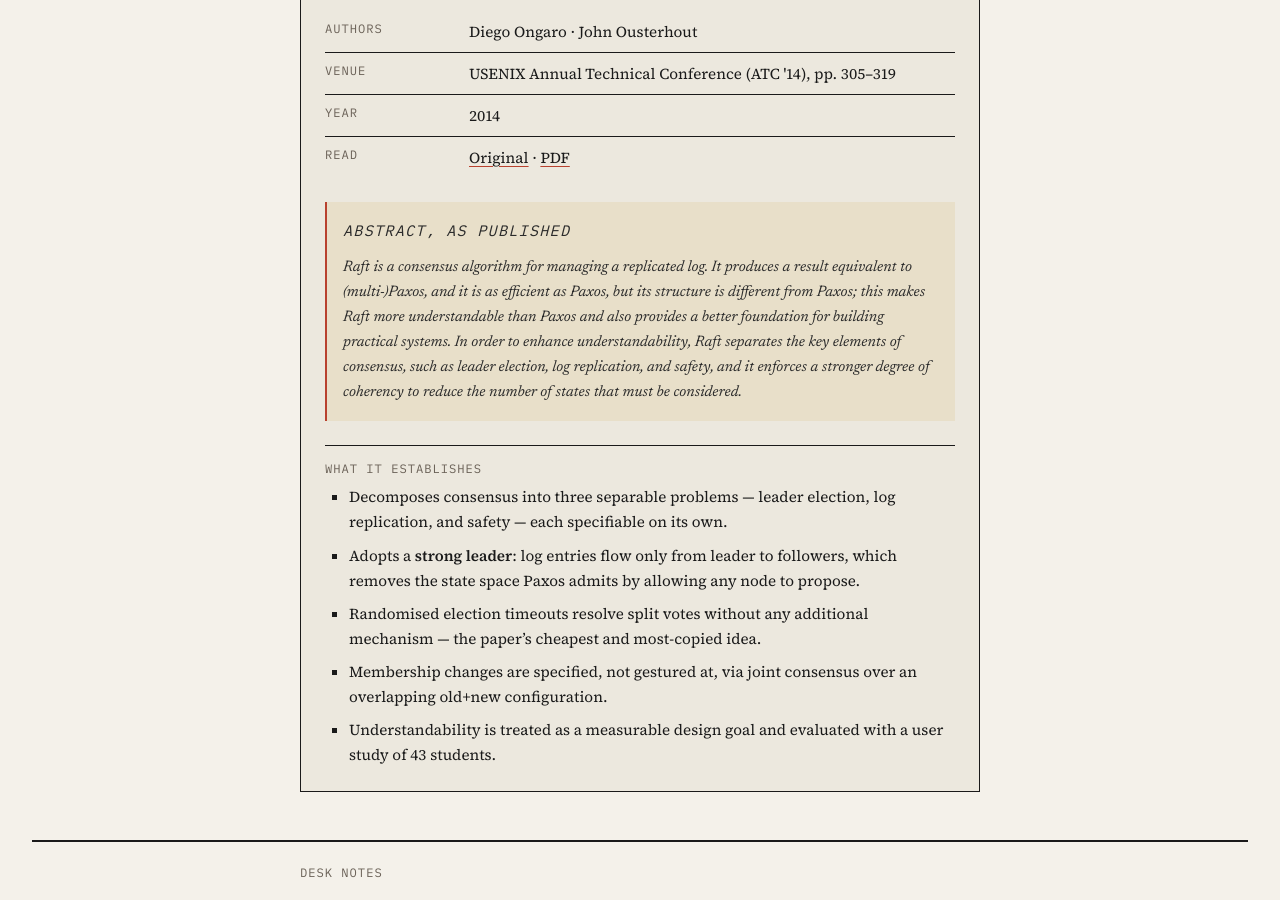
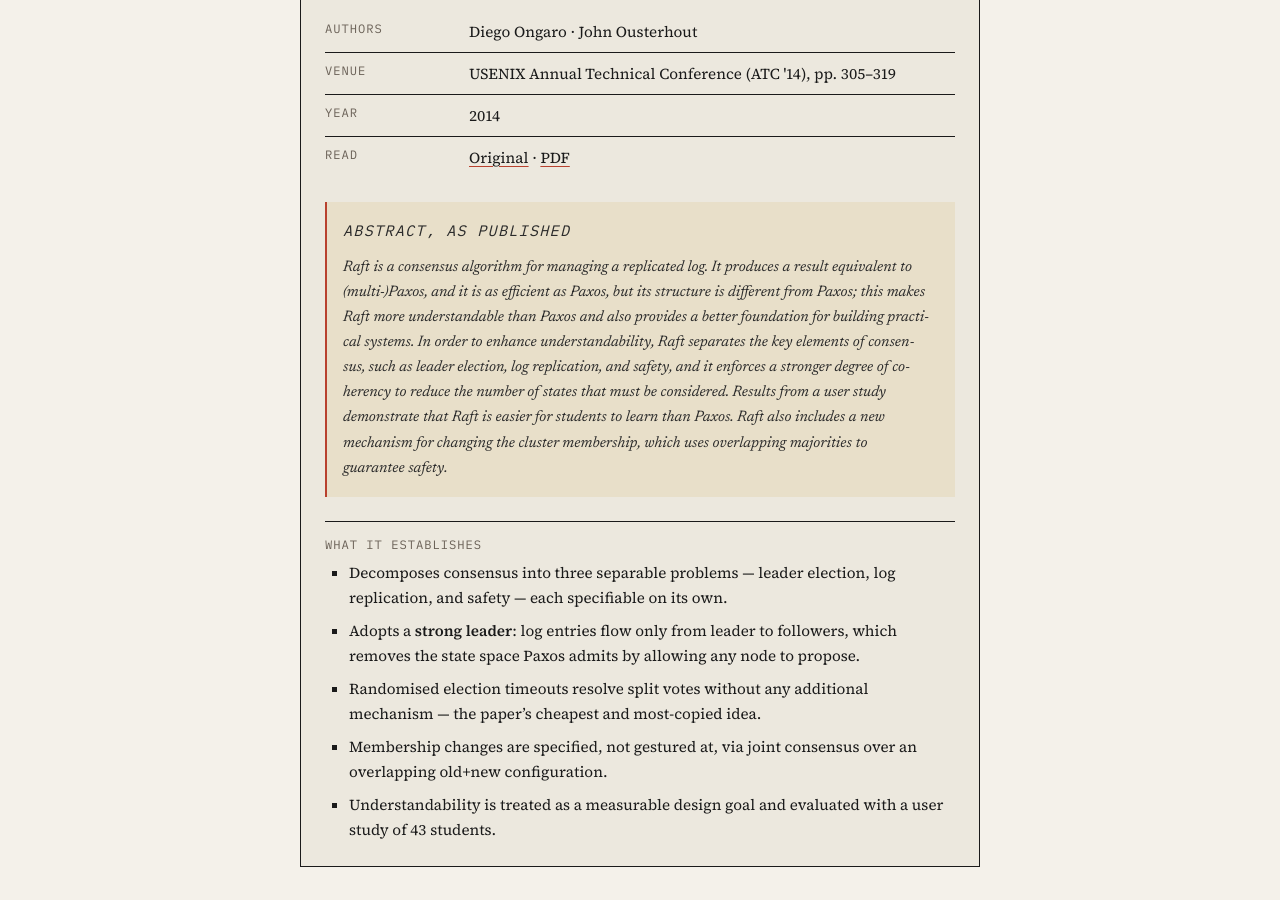
Before and after one commit to onConsensus/website, a Jekyll site: the page built from _papers/in-search-of-an-understandable-consensus-algorithm.md, in a window 1280 px wide and 900 px high, scrolled down 1101 px. Built offline with Jekyll 4.4.1, drawn with Linux system fonts in a browser that asks for light colours.

Commit message:
papers: verify abstracts against sources, drop what cannot be checked
I flagged in #3 that the four abstracts were reproduced from recall and
needed diffing against the source PDFs. This does that, as far as the
network here allows, and removes the risk where it does not.

The publisher hosts are all blocked by this environment's proxy (403 on
CONNECT to bitcoin.org, lamport.azurewebsites.net, raft.github.io and
pmg.csail.mit.edu), but the git proxy serves public GitHub repositories, so
two papers were verifiable from their own project sources.

VERIFIED — Raft, against raft.pdf in raft/raft.github.io, the project's own
site repository. The committed text was verbatim accurate but TRUNCATED: it
was a prefix of the real abstract, missing the closing 219 characters --

    "Results from a user study demonstrate that Raft is easier for students
     to learn than Paxos. Raft also includes a new mechanism for changing
     the cluster membership, which uses overlapping majorities to guarantee
     safety."

Silently dropping two sentences from something labelled a verbatim quote
misrepresents it, and the omitted half is not incidental -- it is the user
study and the membership-change mechanism, both of which the desk notes on
that page go on to discuss. Restored; the field now matches the source
exactly, byte for byte after whitespace and ligature normalisation.

VERIFIED — Paxos Made Simple, against paxos-made-simple.pdf in
papers-we-love. The abstract is the single sentence "The Paxos algorithm,
when presented in plain English, is very simple." and the committed text
was already exactly that, complete.

REMOVED — Practical Byzantine Fault Tolerance and the Bitcoin white paper.
Neither source is reachable from here: bitcoin.org's own site repository no
longer carries bitcoin.pdf, and PBFT is not in any archive the git proxy
serves. Rather than leave text asserting a verbatim quotation that nobody
has checked, the abstract field is dropped from both. The layout already
guards on `page.abstract`, so those two pages simply render without the
block; deck, key results and the desk notes are unaffected, and none of
those claim to be quotations. Paste the real abstracts in and the field
comes back.

Also tightens the schema description for `abstract` from "quoted verbatim"
to say plainly: omit rather than paraphrase or reconstruct, because the
field asserts a quotation and an approximate one in a bibliographic record
is worse than none.

```diff
--- a/_data/schemas.yml
+++ b/_data/schemas.yml
@@ -91,7 +91,7 @@ paper:
     annotator: "Slug of an entry in `_authors/` — who wrote the desk notes."
     deck: "One-line editorial framing shown on the paper page and the /papers/ index."
   optional:
-    abstract: "The paper's abstract, quoted verbatim. Rendered set apart from anything the desk wrote."
+    abstract: "The paper's abstract, quoted verbatim from the published PDF. Omit it rather than paraphrase or reconstruct: the field asserts a quotation, and an approximate one in a bibliographic record is worse than none. Verify against the source before adding."
     doi: "Bare DOI, without the https://doi.org/ prefix (e.g. 10.1145/571637.571640)."
     arxiv: "Bare arXiv identifier (e.g. 1807.04938)."
     pdf_url: "Direct PDF link, when it differs from `paper_url`. Suppressed in the rendered record when identical."
--- a/_papers/in-search-of-an-understandable-consensus-algorithm.md
+++ b/_papers/in-search-of-an-understandable-consensus-algorithm.md
@@ -17,7 +17,10 @@ abstract: |
   In order to enhance understandability, Raft separates the key elements of
   consensus, such as leader election, log replication, and safety, and it
   enforces a stronger degree of coherency to reduce the number of states that
-  must be considered.
+  must be considered. Results from a user study demonstrate that Raft is easier
+  for students to learn than Paxos. Raft also includes a new mechanism for
+  changing the cluster membership, which uses overlapping majorities to
+  guarantee safety.
 key_results:
   - "Decomposes consensus into three separable problems — leader election, log replication, and safety — each specifiable on its own."
   - "Adopts a **strong leader**: log entries flow only from leader to followers, which removes the state space Paxos admits by allowing any node to propose."
```
Also changed, not shown: _papers/bitcoin-a-peer-to-peer-electronic-cash-system.md (+0 -9 lines), _papers/practical-byzantine-fault-tolerance.md (+0 -11 lines).
